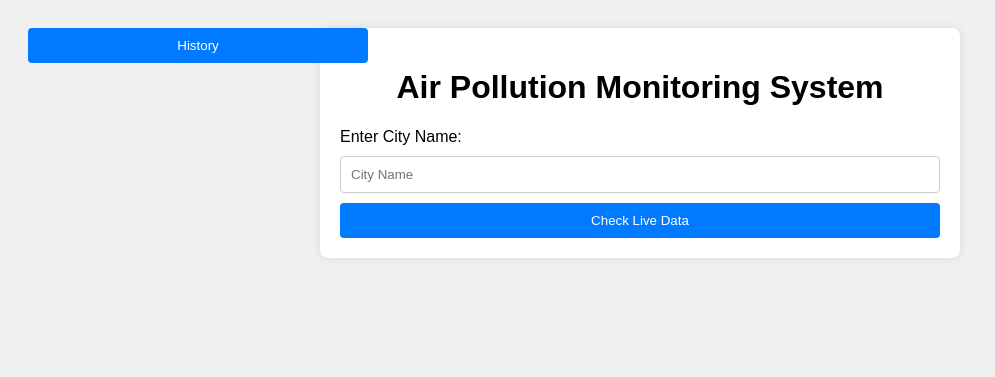
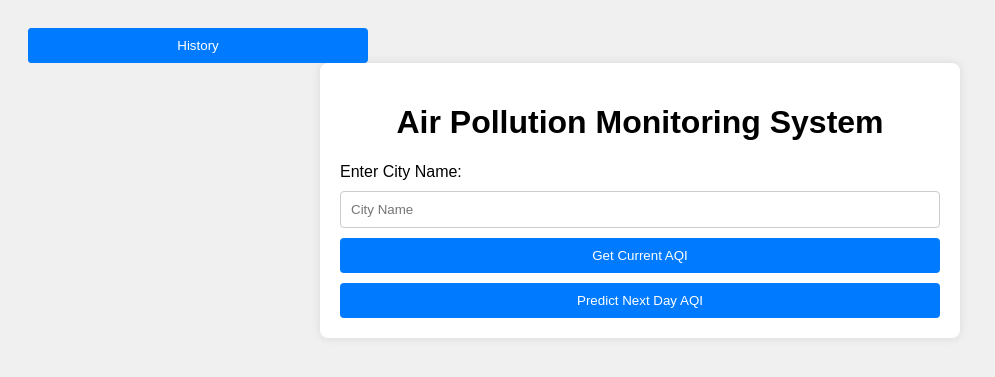
Before and after one commit to flyingculprit/Air_Pollution_monitoring, a Flask app: page / in a window 1280 px wide. Shown: the top 377 px of the page, without its empty margins (0-995 px from the left). Run offline with Flask 3, Linux system fonts and the light colour scheme.

Commit message:
Update index.html

```diff
--- a/templates/index.html
+++ b/templates/index.html
@@ -10,6 +10,7 @@
 
     <!-- History Button placed at the top left -->
     <button id="history-btn" onclick="window.location.href='/history'">History</button>
+    <button id="predict-btn" onclick="window.location.href='/history'">Predict Next Day AQI</button>
 
     <div class="container">
         <h1>Air Pollution Monitoring System</h1>
@@ -17,7 +18,12 @@
         <form method="POST">
             <label for="city">Enter City Name:</label>
             <input type="text" id="city" name="city" placeholder="City Name" required>
-            <button type="submit">Check Live Data</button>
+            <!-- Button to fetch current AQI -->
+            <button type="submit" name="action" value="current">Get Current AQI</button>
+
+            <!-- Button to predict next day's AQI -->
+            <button type="submit" name="action" value="predict">Predict Next Day AQI</button>
+
         </form>
 
         <!-- Display the air quality information if available -->
```
